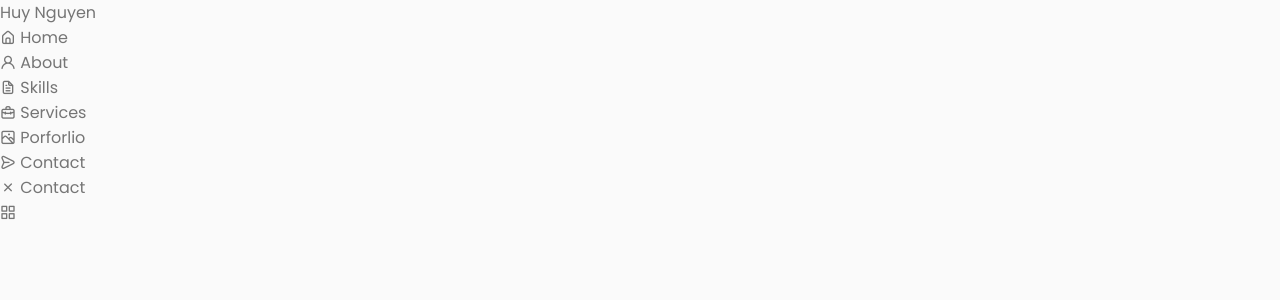
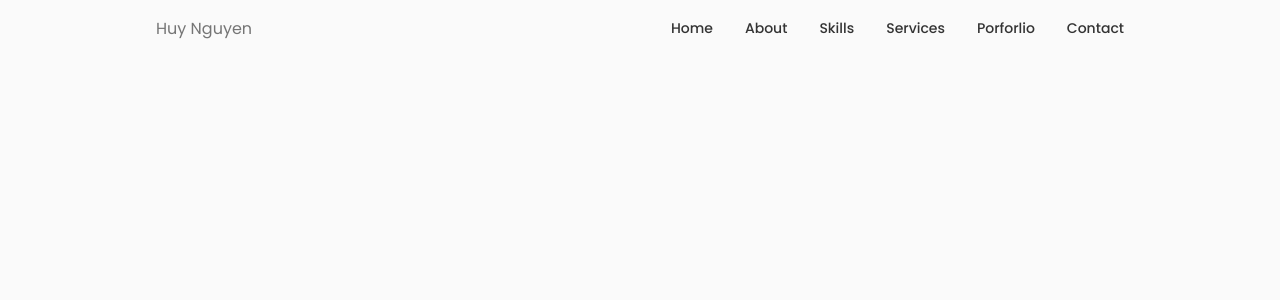
Before and after one commit to huynguyen2709/poforlio-project, a React (Create React App) app: page / in a window 1280 px wide. Shown: the top 300 px of the page. Built offline with nearby package versions, Linux system fonts and the light colour scheme.

Commit message:
finish set up header for web version and mobile version

```diff
--- a/public/index.html
+++ b/public/index.html
@@ -1,5 +1,5 @@
 <!DOCTYPE html>
-<html lang="en" id="root-element">
+<html lang="en">
 
 <head>
   <meta charset="utf-8" />
--- a/src/App.css
+++ b/src/App.css
@@ -8,10 +8,10 @@ html {
     /* COLOR MODES HSL(HUE, SATURATION, LIGHTNESS) */
     --hue: 0;
     --sat: 0%;
-    --title-color: hsl(var(--hue), var(--sat), 20%);
-    --title-color-dark: hsl(var(--hue), var(--sat), 0%);
-    --text-color: hsl(var(--hue), var(--sat), 46%);
-    --body-color: hsl(var(--hue), var(--sat), 98% );
+    --title-color: #333333;
+    --title-color-dark: #000000;
+    --text-color: #757575;
+    --body-color: #fafafa;
     --container-color: #fff;
 
     /*  FONT AND TYPOGRAPHY */
--- a/src/common/cssVariables.js
+++ /dev/null
@@ -1,24 +0,0 @@
-var style = window.getComputedStyle(document.getElementById("root-element"));
-
-console.log("oke:", style.getPropertyValue("--title-color"));
-
-// SET VARIABLES
-const titleColor = style.getPropertyValue("--title-color");
-const containerColor = style.getPropertyValue("--container-color");
-const fontMedium = style.getPropertyValue("--font-medium");
-const titleColorDark = style.getPropertyValue("--title-color-dark");
-
-const zIndexFTooltip = style.getPropertyValue("--z-tooltip");
-const zIndexFix = style.getPropertyValue("--z-fixed");
-const zIndexModal = style.getPropertyValue("--z-modal");
-export const testBg = style.getPropertyValue("--test-bg");
-
-export {
-  titleColor,
-  containerColor,
-  fontMedium,
-  titleColorDark,
-  zIndexFTooltip,
-  zIndexFix,
-  zIndexModal,
-};
--- a/src/common/styles.jsx
+++ b/src/common/styles.jsx
@@ -1,11 +1,23 @@
 import styled from "styled-components";
-import * as palette from "./cssVariables";
 
 // LAYOUT
 export const Container = styled.div`
   max-width: 968px;
   margin-left: auto;
   margin-right: auto;
+
+  /* BREAKPOINTS */
+  /* For large devices */
+  @media (max-width: 992px) {
+    margin-left: 1.5rem;
+    margin-right: 1.5rem;
+  }
+
+  /* For small devices */
+  @media (max-width: 350px) {
+    margin-left: 1rem;
+    margin-right: 1rem;
+  }
 `;
 
 export const Grid = styled.div`
@@ -16,13 +28,13 @@ export const Grid = styled.div`
 // BUTTON
 export const Button = styled.div`
   display: inline-block;
-  background-color: ${palette.titleColor};
-  color: ${palette.containerColor};
+  background-color: #333333;
+  color: #fff;
   padding: 1.25rem 2rem;
   border-radius: 1rem;
-  font-weight: ${palette.fontMedium};
+  font-weight: 500;
   :hover {
-    background-color: ${palette.titleColorDark};
+    background-color: #000000;
   }
 `;
 
--- a/src/components/header/Header.jsx
+++ b/src/components/header/Header.jsx
@@ -1,57 +1,88 @@
-import React from "react";
+import React, { useState } from "react";
 import styled from "styled-components";
-import * as pallete from "../../common/cssVariables";
+import { Container } from "../../common/styles";
 
 const Header = () => {
-  console.log("this:", pallete.testBg);
+  const [showMenu, setShowMenu] = useState(false);
+  const handleOpenMenu = () => {
+    setShowMenu(true);
+  };
+
+  const handleCloseMenu = () => {
+    setShowMenu(false);
+  };
   return (
     <StyledHeader>
       <NavContainer>
         <NavLogo href="index.html">Huy Nguyen</NavLogo>
-
-        <NavMenu>
+        <NavMenu showMenu={showMenu}>
           <NavList>
             <NavItem>
               <NavLink href="#home">
-                <i class="uil uil-estate"></i> Home
+                <NavIcon>
+                  <i className="uil uil-estate"></i>
+                </NavIcon>{" "}
+                Home
               </NavLink>
             </NavItem>
 
             <NavItem>
               <NavLink href="#about">
-                <i class="uil uil-user"></i> About
+                <NavIcon>
+                  <i className="uil uil-user"></i>
+                </NavIcon>{" "}
+                About
               </NavLink>
             </NavItem>
 
             <NavItem>
               <NavLink href="#skills">
-                <i class="uil uil-file-alt"></i> Skills
+                <NavIcon>
+                  <i className="uil uil-file-alt"></i>
+                </NavIcon>{" "}
+                Skills
               </NavLink>
             </NavItem>
 
             <NavItem>
               <NavLink href="#services">
-                <i class="uil uil-briefcase-alt"></i> Services
+                <NavIcon>
+                  <i className="uil uil-briefcase-alt"></i>
+                </NavIcon>{" "}
+                Services
               </NavLink>
             </NavItem>
 
             <NavItem>
               <NavLink href="#porforlio">
-                <i class="uil uil-scenery"></i> Porforlio
+                <NavIcon>
+                  <i className="uil uil-scenery"></i>
+                </NavIcon>{" "}
+                Porforlio
               </NavLink>
             </NavItem>
 
             <NavItem>
               <NavLink href="#contact">
-                <i class="uil uil-message"></i> Contact
+                <NavIcon>
+                  <i className="uil uil-message"></i>
+                </NavIcon>{" "}
+                Contact
               </NavLink>
             </NavItem>
           </NavList>
-          <i class="uil uil-times"></i> Contact
+
+          <NavClose onClick={handleCloseMenu}>
+            <NavIcon>
+              <i className="uil uil-times"></i>
+            </NavIcon>
+          </NavClose>
         </NavMenu>
 
-        <NavToggle>
-          <i class="uil uil-apps"></i>
+        <NavToggle onClick={handleOpenMenu}>
+          <NavIcon>
+            <i className="uil uil-apps"></i>
+          </NavIcon>
         </NavToggle>
       </NavContainer>
     </StyledHeader>
@@ -64,24 +95,118 @@ const StyledHeader = styled.header`
   width: 100%;
   position: fixed;
   top: 0;
-  z-index: ${pallete.zIndexFix};
-  background-color: ${pallete.testBg};
+  z-index: 100;
+  background-color: #fafafa;
+  /* BREAKPOINTS */
+  /* For medium devices */
+  @media (max-width: 768px) {
+    top: initial;
+    bottom: 0;
+  }
 `;
 
-const NavContainer = styled.div``;
+const NavContainer = styled(Container)`
+  display: flex;
+  padding: 1rem 0;
+  justify-content: space-between;
+  align-items: center;
+  column-gap: 1rem;
+`;
 
 const NavLogo = styled.a``;
 
-const NavMenu = styled.div``;
+const NavMenu = styled.div`
+  display: flex;
+  /* BREAKPOINTS */
+  /* For medium devices */
+  @media (max-width: 768px) {
+    position: fixed;
+    bottom: ${({ showMenu }) => (showMenu ? "0" : "-100%")};
+    left: 0;
+    width: 100%;
+    background-color: #fafafa;
+    padding: 2rem 1.5rem 4rem;
+    box-shadow: 0 -1px 4px rgba(0, 0, 0, 0.15);
+    border-radius: 1.5rem 1.5rem 0 0;
+    transition: 0.3s;
+  }
+  /* For small devices */
+  @media (max-width: 350px) {
+    padding: 2rem 0.25rem 4rem;
+  }
+`;
 
 const NavList = styled.ul`
   list-style-type: none;
+  display: flex;
+  column-gap: 2rem;
+  @media (max-width: 768px) {
+    display: grid;
+    flex-grow: 1;
+    grid-template-columns: repeat(3, 1fr);
+    gap: 2rem;
+  }
+  /* For small devices */
+  @media (max-width: 350px) {
+    column-gap: 0;
+  }
 `;
 
 const NavItem = styled.li`
   text-decoration: none;
 `;
 
-const NavLink = styled.a``;
+const NavLink = styled.a`
+  display: flex;
+  flex-direction: column;
+  justify-content: center;
+  align-items: center;
+  color: #333333;
+  font-size: 0.875rem;
+  font-weight: 500;
+  transition: 0.3s;
+  :hover {
+    color: #000000;
+  }
+`;
 
-const NavToggle = styled.div``;
+const NavIcon = styled.div`
+  display: none;
+  @media (max-width: 768px) {
+    .uil {
+      font-size: 1.2rem;
+    }
+    display: block;
+  }
+`;
+
+const NavClose = styled.div`
+  display: none;
+  @media (max-width: 768px) {
+    display: block;
+    position: absolute;
+    right: 1.3rem;
+    .uil {
+      font-size: 1.5rem;
+    }
+    bottom: 0.5rem;
+    cursor: pointer;
+    color: #333333;
+    :hover {
+      color: #000000;
+    }
+  }
+`;
+
+const NavToggle = styled.div`
+  color: #333333;
+  font-weight: 500;
+  display: none;
+  @media (max-width: 768px) {
+    display: block;
+    .uil-apps {
+      font-size: 1.1rem;
+    }
+    cursor: pointer;
+  }
+`;
```
